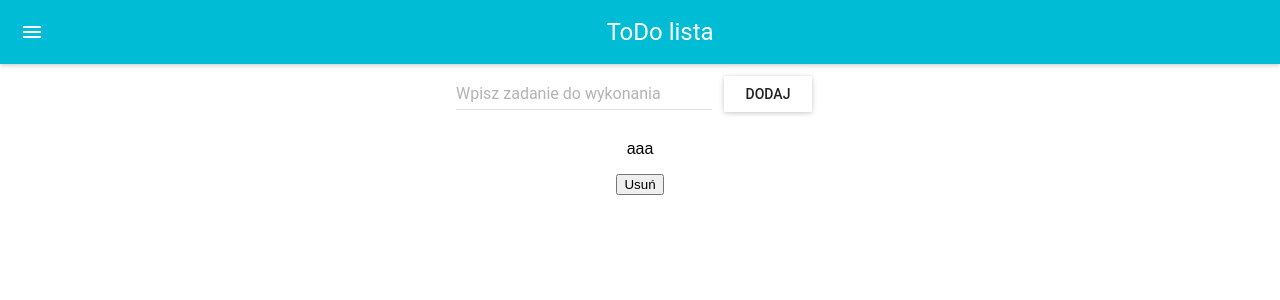
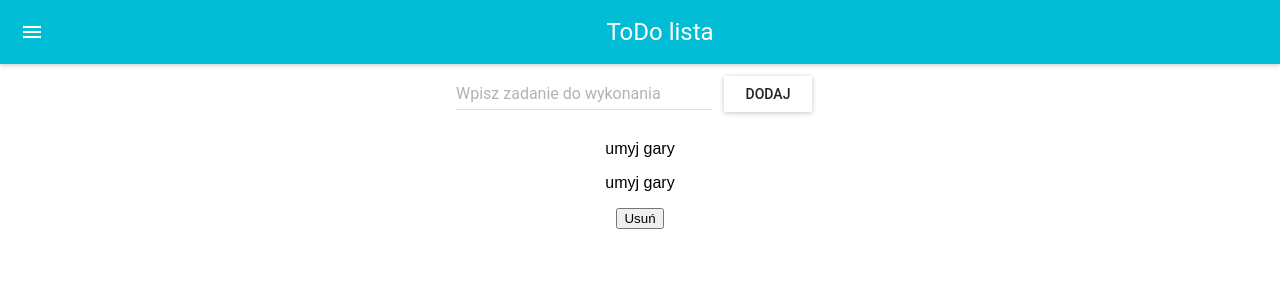
Before and after one commit to 199359/to-do-lista, a React (Create React App) app: page / in a window 1280 px wide. Shown: the top 300 px of the page. Built offline with nearby package versions, Linux system fonts and the light colour scheme.

Commit message:
display todos on list

```diff
--- a/src/App.js
+++ b/src/App.js
@@ -13,7 +13,7 @@ class App extends Component {
           key: 'u9h49uh98rh4'
       },
       {
-        name: 'wynies smieci',
+        name: 'umyj gary',
         key: 'u9h49uh98rh4'
     }
     ]
@@ -28,7 +28,7 @@ class App extends Component {
         <Form
         />
         <List
-
+          tasksList={this.state.tasks}
         />
       </div>
     );
--- a/src/Components/List.js
+++ b/src/Components/List.js
@@ -3,7 +3,8 @@ import Task from './Task'
 
 const List = (props) => (
     <div>
-        <Task />
+        {console.log(props)}
+        {props.tasksList.map(tasks=> <Task tasks={tasks}/>)}
         <button onClick={() => alert('Usuń')}>Usuń</button>
     </div>
 )
--- a/src/Components/Task.js
+++ b/src/Components/Task.js
@@ -2,7 +2,8 @@ import React from 'react'
 
 const List = (props) => (
     <div>
-        <p>aaa</p>
+        {console.log('task: ' + JSON.stringify(props))}
+        <p>{props.tasks.name}</p>
     </div>
 )
 
```
